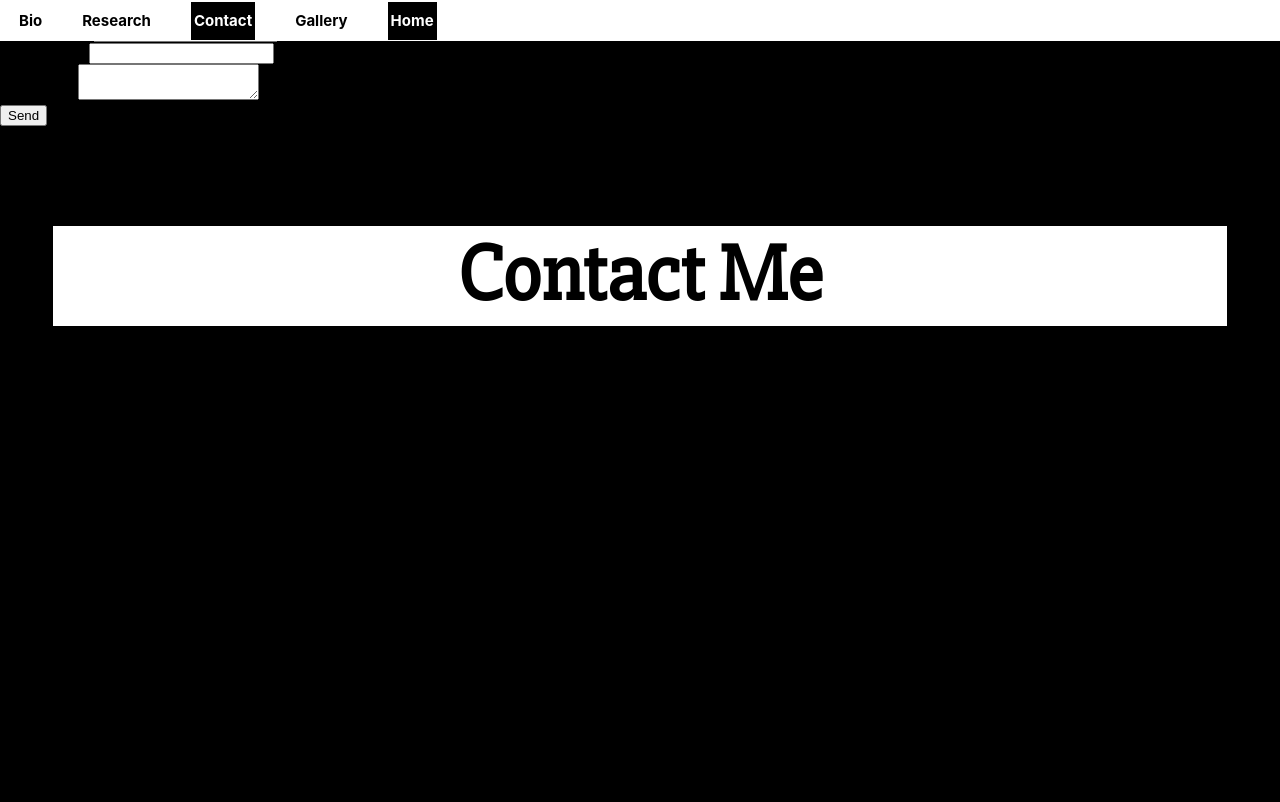
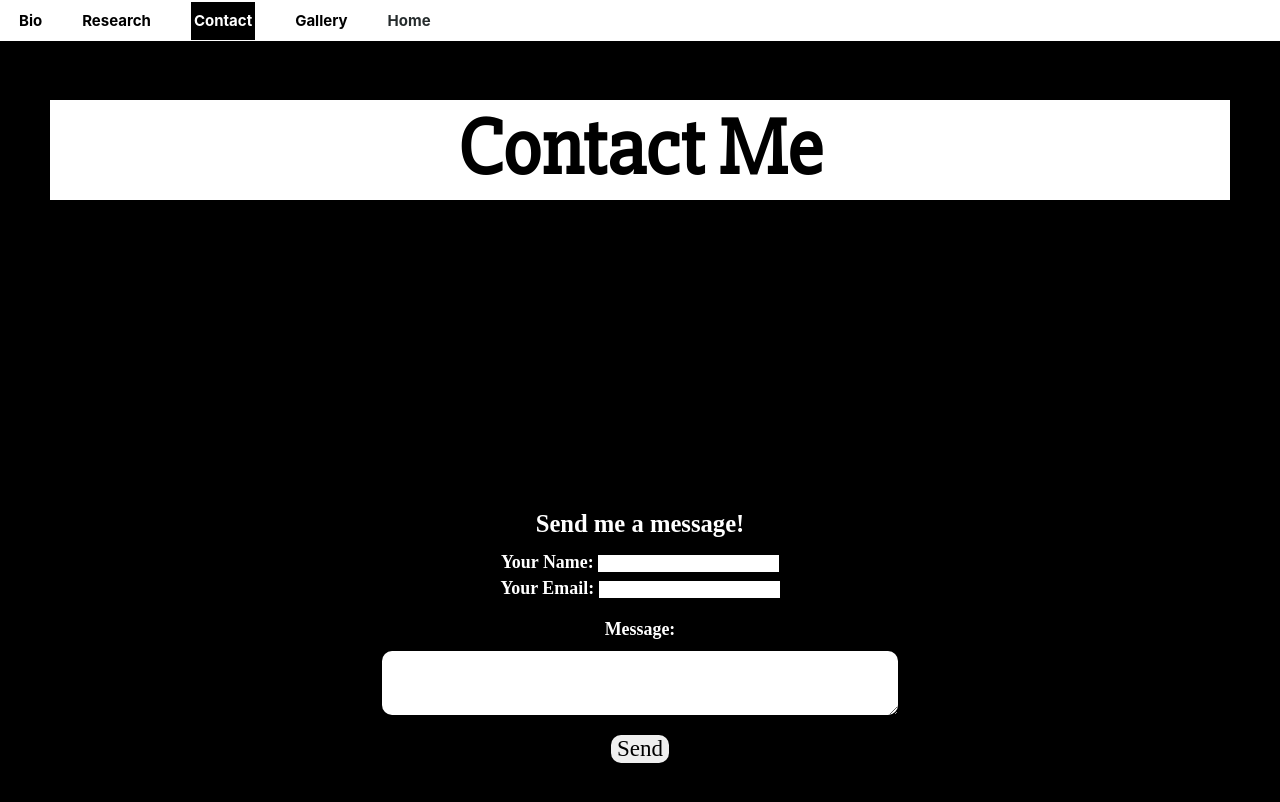
Before and after one commit to emilyjennings/elyse-portfolio, a React (Create React App) app: page /contact in a window 1280 px wide. Shown: the top 802 px of the page. Built offline with nearby package versions, Linux system fonts and the light colour scheme.

Commit message:
styling and contact page

```diff
--- a/src/App.css
+++ b/src/App.css
@@ -27,14 +27,14 @@ body {
   font-size: 1em;
   opacity: 0;
   font-weight: bold;
-  border: 3px solid #35CDD1;
-  color: #35CDD1;
+  border: 3px solid white;
+  color: white;
   border-radius: 80px;
   position: fixed;
   bottom: 40px;
   right: 20px;
   z-index: 100;
-  background: #C4EFDA;
+  background: black;
 }
 
 .top:hover {
@@ -105,6 +105,74 @@ i {
   color: #35CDD1;
 }
 
+/* contact page */
+
+.contactcontainer {
+  text-align: center;
+  width: 50%;
+  z-index: 1;
+  margin: 280px auto 100px auto;
+  border-radius: 20px;
+  padding: 20px;
+  font-family: 'Bitter', serif;
+  font-size: 1.4em;
+  font-weight: bold;
+  color: white;
+  background: black;
+}
+
+.formcaption {
+  display: inline-block;
+  margin: 10px auto;
+  font-size: 1.1em;
+  font-weight: bold;
+}
+
+label {
+  font-size: 0.8em;
+}
+
+input {
+  background: white;
+  border: none;
+}
+
+textarea {
+  display: block;
+  width: 80%;
+  height: 60px;
+  border: none;
+  border-radius: 10px;
+  margin: 10px auto 10px auto;
+  background: white;
+  color: black;
+  font-size: 1.1em
+}
+
+.input-row-2 {
+  margin-top: 15px
+}
+
+button#submit {
+  font-size: 23px;
+  font-family: 'Monoton', serif;
+  color: black;
+  border: none;
+  border-radius: 10px;
+  margin: 10px auto
+}
+
+button#submit:hover {
+  color: #2ec4f2
+}
+
+form {
+  z-index: 5
+}
+
+
+
+
 @media only screen and (max-width: 600px) {
   .navtitle {
     padding: 20px;
--- a/src/App.js
+++ b/src/App.js
@@ -29,24 +29,8 @@ class App extends Component {
   }
 
 
-  scrollTop = () => {
-    $(".top").click(function(event){
-      $(window).scrollTop(0);
-    });
-
-    $(window).scroll(function(){
-      var scrollTop = $(window).scrollTop()
-      if (scrollTop > 180) {
-        $('.top').animate({
-          opacity: '1',
-        }, 1000)
-      };
-    });
-  }
-
   componentDidMount(){
     {this.changeHeader()}
-    {this.scrollTop()}
   }
 
 
@@ -55,20 +39,14 @@ class App extends Component {
     return (
       <BrowserRouter>
         <div className="app">
+         <Header />
 
           <Route exact path="/" component={Home} />
           <Route exact path="/bio" component={Bio} />
           <Route exact path="/contact" component={Contact} />
           <Route exact path="/research" component={Research} />
           <Route exact path="/gallery" component={Gallery} />
-          <div className="home">
-            <Header />
 
-            <button className="top">
-              Up
-            </button>
-
-          </div>
 
         </div>
       </BrowserRouter>
--- a/src/components/Gallery.js
+++ b/src/components/Gallery.js
@@ -10,7 +10,7 @@ class Gallery extends Component {
       'color': 'white',
       'padding': '0 3px'
     })
-    $('.home, .research, .contact, biolink').css({
+    $('.homelink, .researchlink, .contactlink, biolink').css({
       'background': 'white',
       'color': 'black',
       'padding': '0'
--- a/src/components/Nav.js
+++ b/src/components/Nav.js
@@ -13,16 +13,16 @@ export default class NavBar extends Component {
           <Link to="/research" onClick={() => this.props.scrollTop()}><div className="researchlink">Research</div></Link>
           <Link to="/contact" onClick={() => this.props.scrollTop()}><div className="contactlink">Contact</div></Link>
           <Link to="/gallery" onClick={() => this.props.scrollTop()}><div className="gallerylink">Gallery</div></Link>
-          <Link to="/" onClick={() => this.props.scrollTop()}><div className="home">Home</div></Link>
+          <Link to="/" onClick={() => this.props.scrollTop()}><div className="homelink">Home</div></Link>
         </div>
 
         <button className="hamburger">&#9776;</button>
         <div className="mobile-navlinks">
           <Link to="/bio" onClick={() => this.props.scrollTop()}><div className="biolink">Bio</div></Link>
-          <Link to="/research" onClick={() => this.props.scrollTop()}><div className="research">Research</div></Link>
-          <Link to="/contact" onClick={() => this.props.scrollTop()}><div className="contact">Contact</div></Link>
+          <Link to="/research" onClick={() => this.props.scrollTop()}><div className="researchlink">Research</div></Link>
+          <Link to="/contact" onClick={() => this.props.scrollTop()}><div className="contactlink">Contact</div></Link>
           <Link to="/gallery" onClick={() => this.props.scrollTop()}><div className="gallerylink">Gallery</div></Link>
-          <Link to="/" onClick={() => this.props.scrollTop()}><div className="home">Home</div></Link>
+          <Link to="/" onClick={() => this.props.scrollTop()}><div className="homelink">Home</div></Link>
           <div className="cross"><Link to=""><FontAwesomeIcon icon={['fas', 'times']} /></Link></div>
         </div>
       </div>
--- a/src/components/Research.js
+++ b/src/components/Research.js
@@ -4,7 +4,7 @@ import $ from 'jquery'
 class Research extends Component {
 
   changeHeader = () => {
-    $('.navtitle').text("About Me")
+    $('.navtitle').text("Research")
     $('.researchlink').css({
       'background': 'black',
       'color': 'white',
--- a/src/containers/Home.js
+++ b/src/containers/Home.js
@@ -9,7 +9,7 @@ export default class Home extends Component {
 
 changeHeader = () => {
   $('.navtitle').text("Elyse Jennings")
-  $('.home').css({
+  $('.homelink').css({
     'background': 'black',
     'color': 'white',
     'padding': '0 3px'
@@ -24,7 +24,7 @@ scrollTop = () => {
 
   $(window).scroll(function(){
     var scrollTop = $(window).scrollTop()
-    if (scrollTop > 180) {
+    if (scrollTop > 80) {
       $('.top').animate({
         opacity: '1',
       }, 1000)
@@ -40,7 +40,6 @@ componentDidMount(){
 render() {
   return (
     <div className="home">
-      <Header />
 
       <button className="top">
         Up
```
